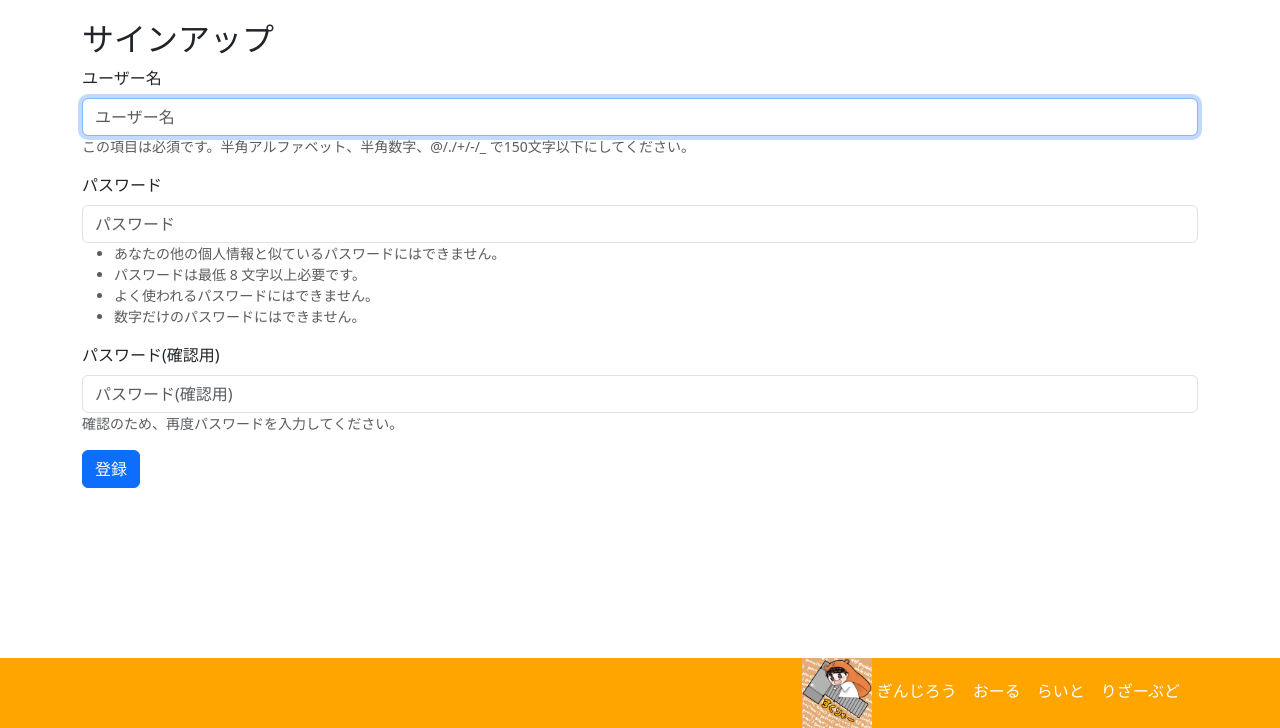
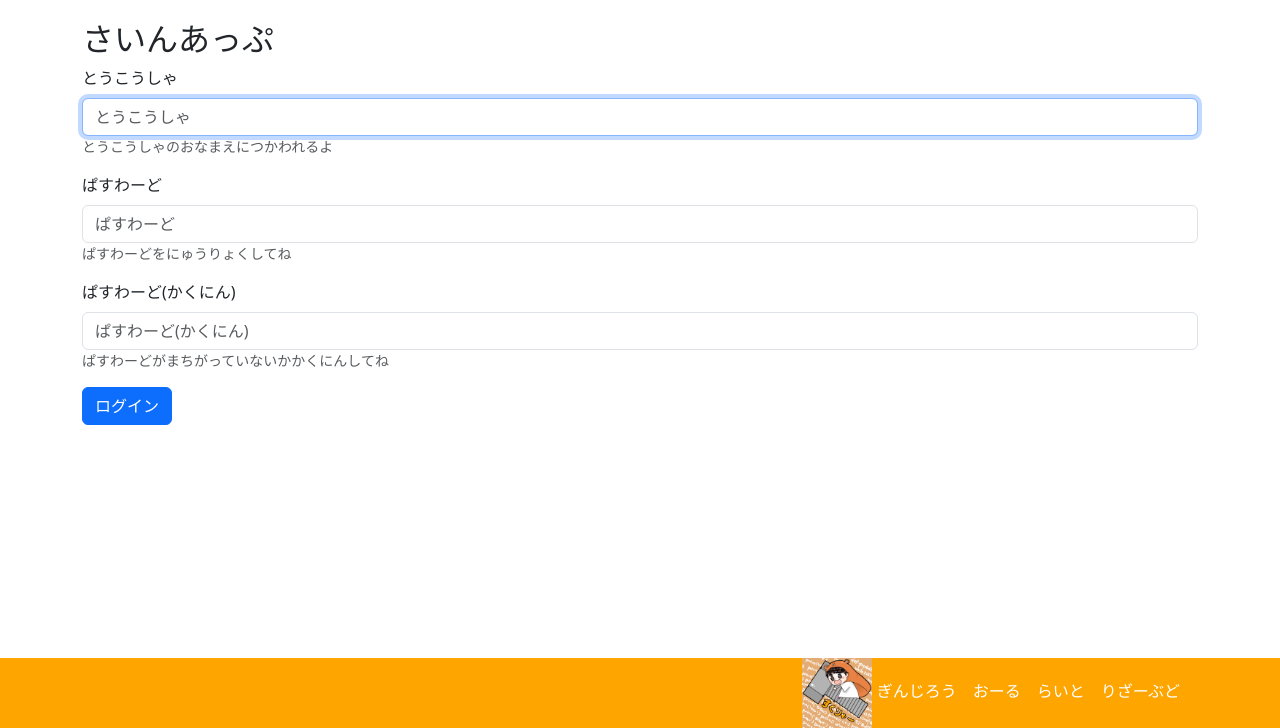
Before and after one commit to ginjiro1216/ginjiro-django-project, a Django app: page /accounts/signup/ in a window 1280 px wide. Shown: the part 72-800 px from the top of the page. Run offline with Django 4.2, Linux system fonts and the light colour scheme; some libraries are stand-ins or nearby versions.

Commit message:
change signup

```diff
--- /dev/null
+++ b/apps/accounts/form.py
@@ -0,0 +1,25 @@
+from django import forms
+from django.contrib.auth.forms import UserCreationForm
+from django.contrib.auth.models import User
+
+
+class SignUpForm(UserCreationForm):
+    username = forms.CharField(
+        max_length=30,
+        required=True,
+        help_text='とうこうしゃのおなまえにつかわれるよ',
+        label='とうこうしゃ',
+    )
+    password1 = forms.CharField(
+        help_text='ぱすわーどをにゅうりょくしてね',
+        label='ぱすわーど',
+        widget=forms.PasswordInput)
+
+    password2 = forms.CharField(
+        help_text='ぱすわーどがまちがっていないかかくにんしてね',
+        label='ぱすわーど(かくにん)',
+        widget=forms.PasswordInput)
+
+    class Meta:
+        model = User
+        fields = ('username', 'password1', 'password2')
--- a/apps/accounts/urls.py
+++ b/apps/accounts/urls.py
@@ -1,15 +1,10 @@
-from django.contrib.auth.forms import UserCreationForm
 from django.contrib.auth.views import LoginView, LogoutView
 from django.urls import path
-from django.views.generic import CreateView
 
+from .views import signup
 
 urlpatterns = [
-    path('signup/', CreateView.as_view(
-        template_name='accounts/signup.html',
-        form_class=UserCreationForm,
-        success_url='/',
-    ), name='signup'),
+    path('signup/', signup,  name='signup'),
     path('login/', LoginView.as_view(
         redirect_authenticated_user=True,
         template_name='accounts/login.html',
--- /dev/null
+++ b/apps/accounts/views.py
@@ -0,0 +1,23 @@
+from django.contrib.auth import login, authenticate
+from django.contrib.auth.forms import UserCreationForm
+from django.shortcuts import render, redirect
+
+from apps.accounts.form import SignUpForm
+
+
+def signup(request):
+    if request.method == 'POST':
+        form = SignUpForm(request.POST)
+        if form.is_valid():
+            form.save()
+            username = form.cleaned_data.get('username')
+            raw_password = form.cleaned_data.get('password1')
+            user = authenticate(
+                username=username,
+                password=raw_password,
+            )
+            login(request, user)
+            return redirect('top')
+    else:
+        form = SignUpForm()
+    return render(request, './accounts/signup.html', {'form': form})
--- a/templates/accounts/login.html
+++ b/templates/accounts/login.html
@@ -2,7 +2,7 @@
 {% load django_bootstrap5 %}
 
 {% block main%}
-    <h2>ログイン</h2>
+    <h2>ろぐいん</h2>
 
     <form method="post">
         {% csrf_token %}
--- a/templates/accounts/signup.html
+++ b/templates/accounts/signup.html
@@ -1,12 +1,11 @@
 {% extends 'base.html' %}
 {% load django_bootstrap5 %}
 
-{% block main%}
-    <h2>サインアップ</h2>
-
+{% block main %}
+    <h2>さいんあっぷ</h2>
     <form method="post">
         {% csrf_token %}
         {% bootstrap_form form %}
-        {% bootstrap_button button_type='submit' content='登録' %}
+        {% bootstrap_button button_type='submit' content='ログイン' %}
     </form>
 {% endblock %}
--- a/templates/gohanbot/top.html
+++ b/templates/gohanbot/top.html
@@ -19,7 +19,7 @@
                 <tr>
                     <th>{{ shop.shop }}</th>
                     <th>{{ shop.food_kind }}</th>
-                    <th>{{ shop.created_by.first_name }}</th>
+                    <th>{{ shop.created_by.username }}</th>
                 </tr>
             {% endfor %}
             </tbody>
```
